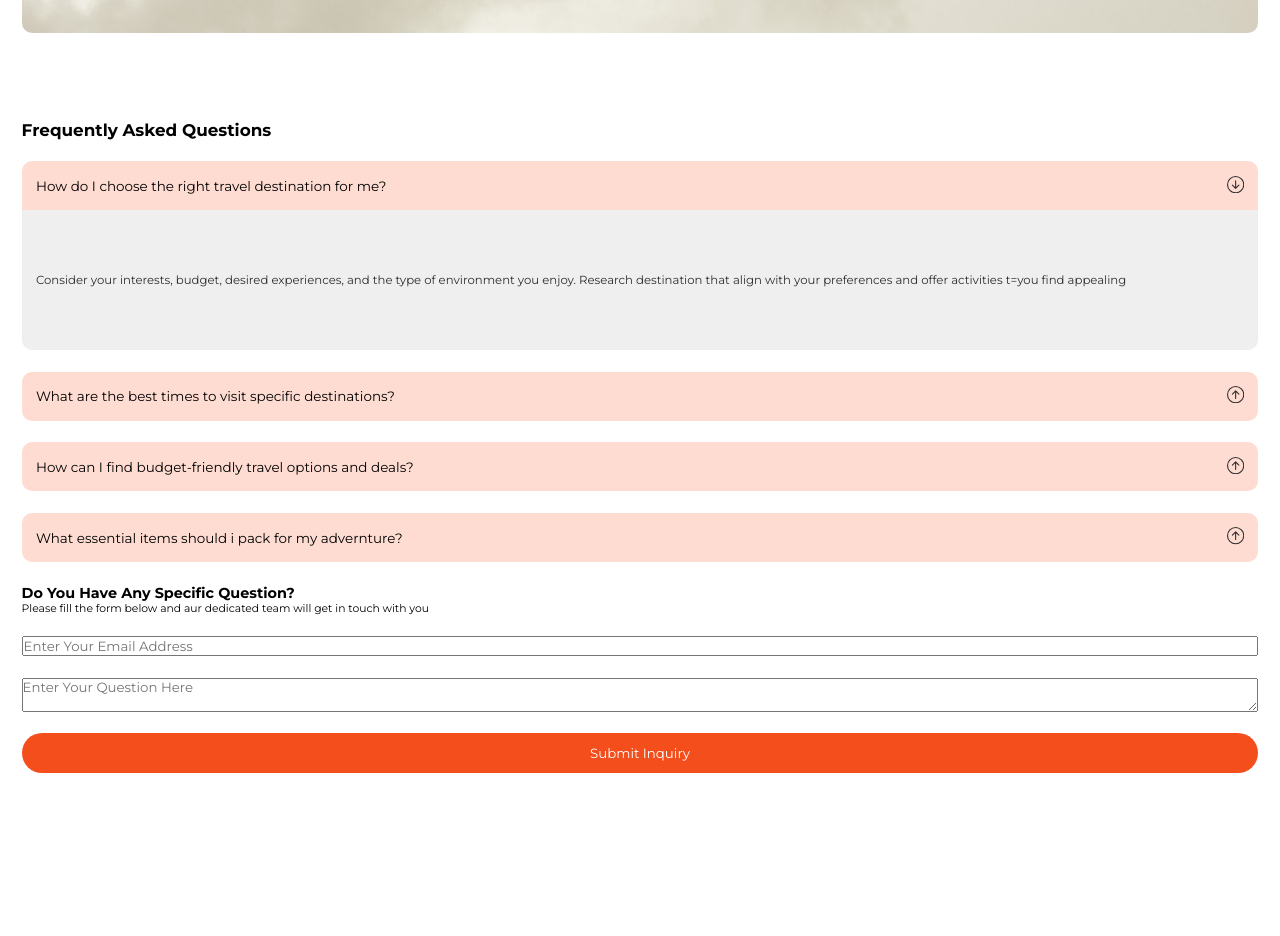
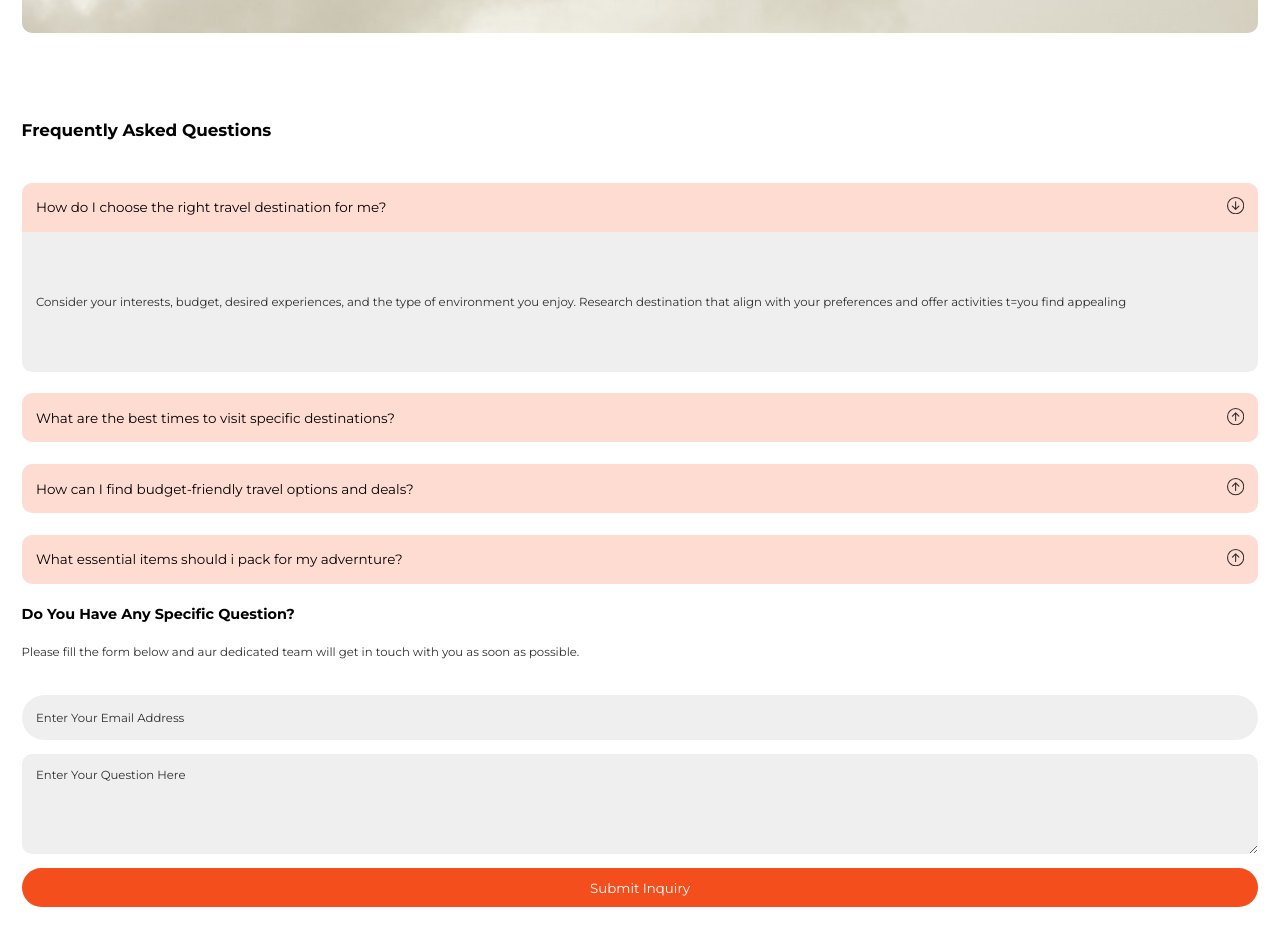
Before and after one commit to Usman-Marwat/Raj-Rose-Pvt-Ltd, a React (Vite) app: page / in a window 1280 px wide. Shown: the part 6660-7596 px from the top of the page. Before the commit the page ends 7461 px from the top, so only its background shows below. Built offline with nearby package versions, Linux system fonts and the light colour scheme.

Commit message:
Build the questions component

```diff
--- a/src/components/Questions/Accordian.jsx
+++ b/src/components/Questions/Accordian.jsx
@@ -4,9 +4,12 @@ import { BsArrowDownCircle, BsArrowUpCircle } from 'react-icons/bs';
 function Accordian({ title, description, active, onActive }) {
 	return (
 		<div className="accordianContainer">
-			<span className={(active === title ? 'activeTitle' : '') + ' title flex'}>
+			<span
+				className={(active === title ? 'activeTitle' : '') + ' title flex'}
+				onClick={() => onActive(title)}
+			>
 				{title}
-				<span onClick={() => onActive(title)}>
+				<span>
 					{active === title ? (
 						<BsArrowDownCircle className="icon" />
 					) : (
--- a/src/components/Questions/Questions.css
+++ b/src/components/Questions/Questions.css
@@ -55,4 +55,39 @@
 .accordianContainer .activeTitle {
   background: var(--primaryColorLight);
   border-radius: 10px 10px 0 0;
+}
+
+.questions .secHeading h3,
+.questions .secHeading h4 {
+  padding-bottom: 1.5rem;
+}
+.questions .secHeading p {
+  font-size: var(--smallFontSize);
+  color: var(--blackColor);
+  padding-bottom: 1rem;
+}
+.questions .form .formContent {
+  gap: 1rem;
+}
+.questions .form .formContent input,
+.questions .form .formContent textarea {
+  background: var(--cardColor);
+  width: 100%;
+  padding: 1rem;
+  border: none;
+  outline: none;
+  border-radius: var(--borderRadius);
+}
+.questions .form .formContent input::-moz-placeholder, .questions .form .formContent textarea::-moz-placeholder {
+  font-size: var(--smallFontSize);
+  color: var(--blackColor);
+}
+.questions .form .formContent input::placeholder,
+.questions .form .formContent textarea::placeholder {
+  font-size: var(--smallFontSize);
+  color: var(--blackColor);
+}
+.questions .form .formContent textarea {
+  height: 100px;
+  border-radius: 10px;
 }/*# sourceMappingURL=Questions.css.map */
--- a/src/components/Questions/Questions.jsx
+++ b/src/components/Questions/Questions.jsx
@@ -41,12 +41,12 @@ function Questions() {
 					/>
 				</div>
 
-				<div className="from">
+				<div className="form">
 					<div className="secHeading">
 						<h4>Do You Have Any Specific Question?</h4>
 						<p>
 							Please fill the form below and aur dedicated team will get in
-							touch with you
+							touch with you as soon as possible.
 						</p>
 					</div>
 					<div className="formContent grid">
--- a/src/components/Questions/Questions.scss
+++ b/src/components/Questions/Questions.scss
@@ -62,3 +62,40 @@
 		border-radius: 10px 10px 0 0;
 	}
 }
+
+.questions {
+	.secHeading {
+		h3,
+		h4 {
+			padding-bottom: 1.5rem;
+		}
+		p {
+			font-size: var(--smallFontSize);
+			color: var(--blackColor);
+			padding-bottom: 1rem;
+		}
+	}
+
+	.form {
+		.formContent {
+			gap: 1rem;
+			input,
+			textarea {
+				background: var(--cardColor);
+				width: 100%;
+				padding: 1rem;
+				border: none;
+				outline: none;
+				border-radius: var(--borderRadius);
+				&::placeholder {
+					font-size: var(--smallFontSize);
+					color: var(--blackColor);
+				}
+			}
+			textarea {
+				height: 100px;
+				border-radius: 10px;
+			}
+		}
+	}
+}
```
Also changed, not shown: 1 other file (tests, documents, lock files or other folders).
